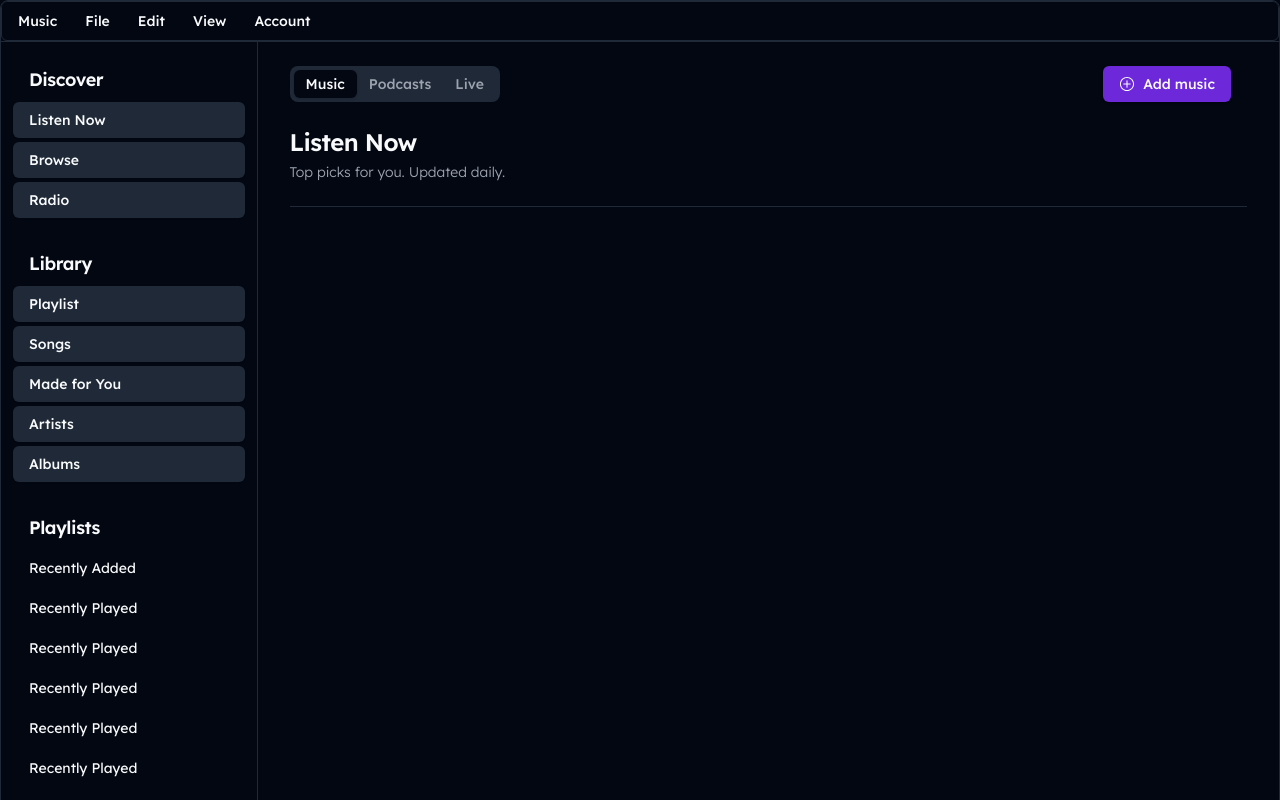
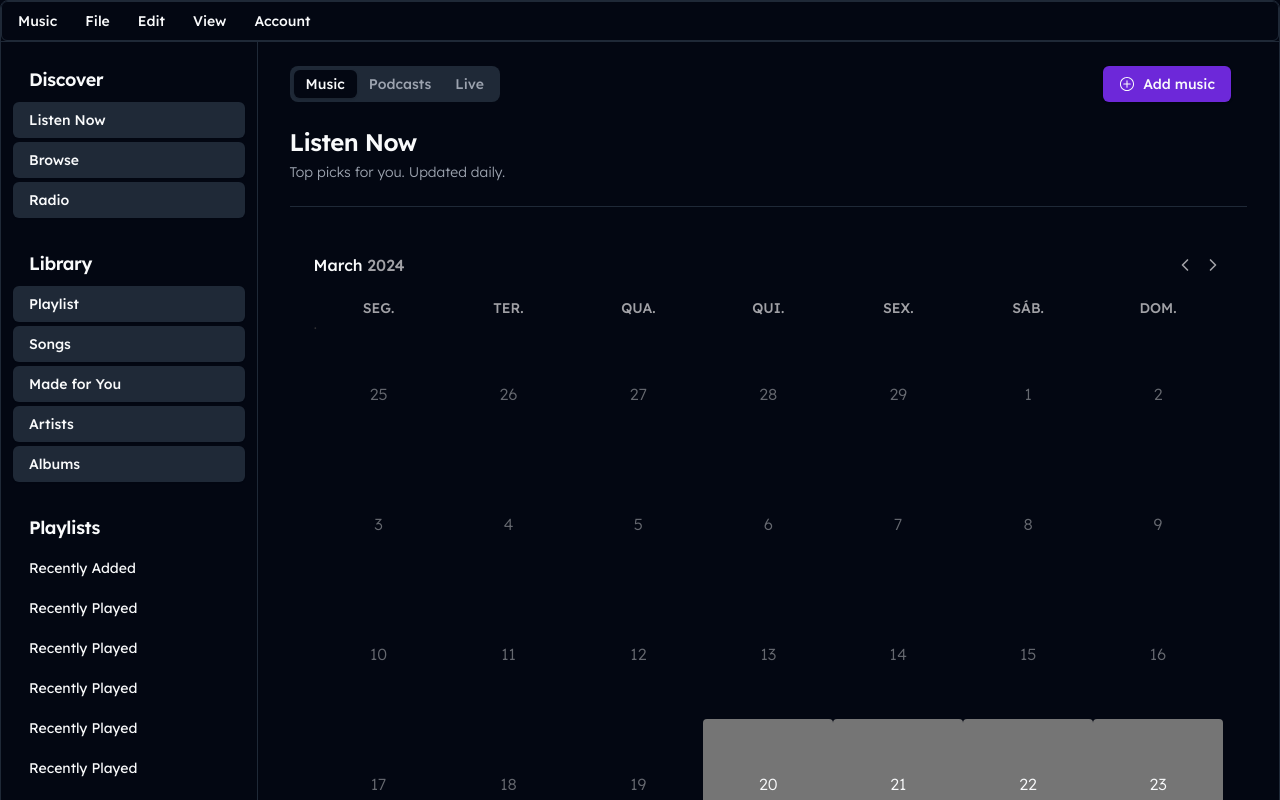
Before and after one commit to renansouz/MeetFlow-OBC, a React (Vite) app: page /dashboard in a window 1280 px wide. Shown: the top 800 px of the page. Built offline with nearby package versions, Linux system fonts and the light colour scheme.

Commit message:
create calendar component

```diff
--- a/package.json
+++ b/package.json
@@ -20,6 +20,7 @@
     "@stitches/react": "^1.2.8",
     "class-variance-authority": "^0.7.0",
     "clsx": "^2.1.0",
+    "dayjs": "^1.11.10",
     "localforage": "^1.10.0",
     "lucide-react": "^0.359.0",
     "match-sorter": "^6.3.4",
--- /dev/null
+++ b/src/components/Calendar/Calendar.tsx
@@ -0,0 +1,205 @@
+import dayjs from 'dayjs'
+import { ChevronLeft, ChevronRight } from 'lucide-react'
+import { useMemo, useState } from 'react'
+import { getWeekDays } from '@/utils/get-week-day';
+import {
+  CalendarActions,
+  CalendarBody,
+  CalendarContainer,
+  CalendarDay,
+  CalendarHeader,
+  CalendarTitle,
+} from './styles'
+
+interface CalendarWeek {
+  week: number
+  days: Array<{
+    date: dayjs.Dayjs
+    disabled: boolean
+  }>
+}
+
+
+type CalendarWeeks = CalendarWeek[]
+
+interface BlockedDates {
+  blockedWeekDays: number[]
+  blockedDates: number[]
+}
+
+
+interface CalendarProps {
+  selectedDate: Date | null
+  onDateSelected: (date: Date) => void
+}
+
+interface CalendarProps {
+    selectedDate: Date | null
+    onDateSelected: (date: Date) => void
+  }
+
+export function Calendar() {
+
+    const[blockedDates,setBlockedDates] = useState<BlockedDates>({blockedWeekDays:[1,2],blockedDates:[1,2]});
+
+    const onDateSelected = (date: Date) => {}
+
+  // Referente aos meses do ano
+  const [currentDate, setCurrentDate] = useState(() => {
+    return dayjs().set('date', 1)
+  })
+
+  function handlePreviousMonth() {
+    const previousMonth = currentDate.subtract(1, 'month') // Subtrai 1 mês da data atual
+
+    setCurrentDate(previousMonth)
+  }
+
+  function handleNextMonth() {
+    const nextMonth = currentDate.add(1, 'month') // Adiciona 1 mês da data atual
+
+    setCurrentDate(nextMonth)
+  }
+
+  const shortWeekDays = getWeekDays({ short: true })
+
+  const currentMonth = currentDate.format('MMMM')
+  const currentYear = currentDate.format('YYYY')
+
+
+//   const { data: blockedDates } = useQuery<BlockedDates>({ // Chamada que bloqueia os dias da semana
+//     queryKey: ['blocked-dates', currentDate.get('year'), currentDate.get('month')],
+//     queryFn: async () => {
+//       const response = await api.get(`/users/${username}/blocked-dates`, {
+//         params: {
+//           year: currentDate.get('year'),
+//           month: currentDate.get('month') + 1,
+//         },
+//       })
+
+//       return response.data
+//     },
+//     })
+
+  // Referente aos dias da semana
+  const calendarWeeks = useMemo(() => { // useMemo é utilizado para evitar que a função seja executada toda vez que o componente for renderizado
+    if (!blockedDates) {
+      return []
+    }
+
+    console.log('calendarWeeks ~ blockedDates', blockedDates)
+
+    const daysInMonthArray = Array.from({
+      length: currentDate.daysInMonth(), // daysInMonth() retorna o número de dias do mês
+    }).map((_, i) => {
+      return currentDate.set('date', i + 1)
+    })
+
+    const firstWeekDay = currentDate.get('day')
+
+    const previousMonthFillArray = Array.from({ // O dia da semana sempre me retorna o que falta para preencher a linha
+      length: firstWeekDay,
+    })
+      .map((_, i) => {
+        return currentDate.subtract(i + 1, 'day')
+      })
+      .reverse()
+
+      const lastDayInCurrentMonth = currentDate.set( // pegando o último dia do mês
+        'date',
+        currentDate.daysInMonth(),
+      )
+      const lastWeekDay = lastDayInCurrentMonth.get('day')
+
+      const nextMonthFillArray = Array.from({
+        length: 7 - (lastWeekDay + 1),
+      }).map((_, i) => {
+        return lastDayInCurrentMonth.add(i + 1, 'day')
+      })
+
+      const calendarDays = [ // Pegando todos os dias do mes e formatando eles
+        ...previousMonthFillArray.map((date) => {
+          return { date, disabled: true }
+        }),
+        ...daysInMonthArray.map((date) => {
+          return {
+          date,
+          disabled:
+            date.endOf('day').isBefore(new Date()) || // Verificando se o dia já passou - endOf('day') retorna o final do dia - isBefore() verifica se a data é antes da data passada
+            blockedDates.blockedWeekDays.includes(date.get('day')) || // Verificando se o dia da semana está disponível para atendimento
+            blockedDates.blockedDates.includes(date.get('date')),
+          }
+        }),
+        ...nextMonthFillArray.map((date) => {
+          return { date, disabled: true }
+        }),
+      ]
+
+      const calendarWeeks = calendarDays.reduce<CalendarWeeks>( // Calculando as semanas do mês
+        (weeks, _, i, original) => {
+          const isNewWeek = i % 7 === 0 // Verificando se é uma nova semana - Se cheguei ne um numero divisível por 7
+
+          if (isNewWeek) {
+            weeks.push({
+              week: i / 7 + 1,
+              days: original.slice(i, i + 7),
+            })
+          }
+
+          return weeks
+        },
+        [],
+      )
+
+      return calendarWeeks
+    }, [currentDate, blockedDates])
+
+  return (
+    <CalendarContainer>
+      <CalendarHeader>
+        <CalendarTitle>
+        {currentMonth} <span>{currentYear}</span>
+        </CalendarTitle>
+
+        <CalendarActions>
+        <button onClick={handlePreviousMonth} title="Previous month">
+            <ChevronLeft />
+          </button>
+          <button onClick={handleNextMonth} title="Next month">
+            <ChevronRight />
+          </button>
+        </CalendarActions>
+      </CalendarHeader>
+
+      <CalendarBody>
+        <thead>
+          <tr>
+            {shortWeekDays.map((weekDay) => (
+              <th key={weekDay}>{weekDay}.</th>
+            ))}
+          </tr>
+        </thead>
+        <tbody>
+        {calendarWeeks.map(({ week, days }) => {
+            return (
+              <tr key={week}>
+                {days.map(({ date, disabled }) => {
+                  return (
+                    <td key={date.toString()}>
+                      <CalendarDay
+                        onClick={() => onDateSelected(date.toDate())}
+                        disabled={disabled}
+                      >
+                        {date.get('date')}
+                      </CalendarDay>
+                    </td>
+                  )
+                })}
+              </tr>
+            )
+          })}
+        </tbody>
+      </CalendarBody>
+    </CalendarContainer>
+  )
+}
--- /dev/null
+++ b/src/components/Calendar/styles.ts
@@ -0,0 +1,96 @@
+import styled from 'styled-components';
+
+export const CalendarContainer = styled.div`
+  display: flex;
+  flex-direction: column;
+  gap: 1.5rem; /* $6 */
+  padding: 1.5rem; /* $6 */
+`;
+
+export const CalendarHeader = styled.div`
+  display: flex;
+  align-items: center;
+  justify-content: space-between;
+`;
+
+export const CalendarTitle = styled.span`
+  font-weight: 500; /* $medium */
+  text-transform: capitalize;
+  span {
+    color: #a1a1a6; /* $gray200 */
+  }
+`;
+
+export const CalendarActions = styled.div`
+  display: flex;
+  gap: 0.5rem; /* $2 */
+  color: #a1a1a6; /* $gray200 */
+
+  button {
+    all: unset; /* Remove todos os estilos padrões do botão */
+    cursor: pointer;
+    line-height: 0;
+    border-radius: 0.25rem; /* $sm */
+
+    svg {
+      width: 1.25rem; /* $5 */
+      height: 1.25rem; /* $5 */
+    }
+
+    &:hover {
+      color: #dcdce6; /* $gray100 */
+    }
+
+    &:focus {
+      box-shadow: 0 0 0 2px #dcdce6; /* $colors$gray100 */
+    }
+  }
+`;
+
+export const CalendarBody = styled.table`
+  width: 100%;
+  font-family: inherit; /* $default */
+  border-spacing: 0.25rem;
+  table-layout: fixed;
+
+  thead th {
+    color: #a1a1a6; /* $gray200 */
+    font-weight: 500; /* $medium */
+    font-size: 0.875rem; /* $sm */
+  }
+
+  tbody:before {
+    line-height: 0.75rem; /* Ajusta o espaçamento entre os dias e o cabeçalho */
+    content: '.';
+    display: block;
+    color: #2f2f33; /* $gray800 */
+  }
+
+  tbody td {
+    box-sizing: border-box;
+  }
+`;
+
+export const CalendarDay = styled.button`
+  all: unset;
+  width: 100%;
+  aspect-ratio: 1 / 1; /* Mantém a proporção do botão mesma largura e altura */
+  background: #757575; /* $gray600 */
+  text-align: center;
+  cursor: pointer;
+  border-radius: 0.25rem; /* $sm */
+
+  &:disabled {
+    background: none;
+    cursor: default;
+    opacity: 0.4;
+  }
+
+  &:not(:disabled):hover {
+    background: #5e5e5e; /* $gray500 */
+  }
+
+  &:focus {
+    box-shadow: 0 0 0 2px #dcdce6; /* $colors$gray100 */
+  }
+`;
--- a/src/components/ui/button.tsx
+++ b/src/components/ui/button.tsx
@@ -15,7 +15,7 @@ const buttonVariants = cva(
                 secondary: 'bg-secondary text-secondary-foreground hover:bg-secondary/80',
                 ghost: 'hover:bg-accent hover:text-accent-foreground',
                 link: 'text-primary underline-offset-4 hover:underline',
-                costumize: 'border-solid border-2 border-indigo-700 hover:bg- items-center justify-center rounded-md px-5 py-2 bg-white text-indigo-700'
+                costumize: 'border-solid border-2 border-indigo-700 hover:bg- items-center justify-center rounded-md px-5 py-2 bg-white text-indigo-700 hover:bg-indigo-700 hover:text-white'
             },
             size: {
                 default: 'h-10 px-4 py-2',
--- a/src/pages/Dashboard/Dashboard.tsx
+++ b/src/pages/Dashboard/Dashboard.tsx
@@ -1,5 +1,7 @@
 import { Menubar, MenubarContent, MenubarItem, MenubarMenu, MenubarSeparator, MenubarShortcut, MenubarTrigger } from '@/components/ui/menubar';
 import { Separator } from '@/components/ui/separator';
+
+import { Calendar } from '@/components/Calendar/Calendar';
 
 export const Dashboard = () => {
     return (
@@ -187,6 +189,10 @@ export const Dashboard = () => {
                                             </div>
 
                                             <Separator />
+                                            <div className='flex justify-center items-center'>
+                                                <Calendar/>
+                                            </div>
+
                                         </div>
                                     </div>
                                 </div>
--- a/src/pages/Home/Home.tsx
+++ b/src/pages/Home/Home.tsx
@@ -1,7 +1,7 @@
 import { BackGroundImage } from './styles';
 import { Link } from 'react-router-dom';
 import { Card } from './Components/Card';
-import { Star, ShieldCheck, FolderSync } from 'lucide-react';
+import { Star, Share2, FolderSync } from 'lucide-react';
 
 export const Home = () => {
     return (
@@ -32,7 +32,7 @@ export const Home = () => {
 
                 <div className="w-3/6 flex justify-center items-center flex-col gap-20 max-xl:gap-52 max-xl:mb-20">
                     <Card Icon={Star} title="Facilidade de Uso" label="Navegue e agende serviços sem complicações." />
-                    <Card Icon={ShieldCheck} title="conexões direta" label="Conecte-se diretamente com profissionais qualificados." />
+                    <Card Icon={Share2} title="conexões direta" label="Conecte-se diretamente com profissionais qualificados." />
                     <Card Icon={FolderSync} title="gerenciamento simples" label="Mantenha sua agenda organizada em um só lugar." />
                 </div>
             </section>
--- a/src/pages/Home/styles.tsx
+++ b/src/pages/Home/styles.tsx
@@ -14,4 +14,5 @@ export const BackGroundImage = styled.div`
     align-items: center;
     justify-content: center;
     z-index: 1;
+    flex-direction: column;
 `;
--- a/src/pages/Register/styles.ts
+++ b/src/pages/Register/styles.ts
@@ -20,4 +20,5 @@ export const FormDiv = styled.div`
     width: 70%;
     height: 75%;
     position: relative;
+    border-radius: .7rem;
 `;
--- a/src/router.tsx
+++ b/src/router.tsx
@@ -6,6 +6,7 @@ import { Home } from './pages/Home/Home';
 import { Register } from './pages/Register/Register';
 import { NotFound } from './pages/404';
 import { Dashboard } from './pages/Dashboard/Dashboard';
+import { Calendar } from './components/Calendar/Calendar';
 
 export const router = createBrowserRouter([
     {
--- /dev/null
+++ b/src/utils/get-week-day.ts
@@ -0,0 +1,17 @@
+
+
+interface GetWeekDaysParams {
+    short?: boolean
+}
+export function getWeekDays({ short = false }: GetWeekDaysParams = {}) {
+    const formatter = new Intl.DateTimeFormat('pt-BR', { weekday: 'long' })
+
+    return Array.from(Array(7).keys())
+      .map((day) => formatter.format(new Date(Date.UTC(2021, 5, day))))
+      .map((weekDay) => {
+        if (short) {
+          return weekDay.substring(0, 3).toUpperCase()
+        }
+        return weekDay.substring(0, 1).toUpperCase().concat(weekDay.substring(1))
+      })
+  }
```
Also changed, not shown: src/pages/Register/Step2.tsx (+25 -24 lines), 1 other file (tests, documents, lock files or other folders).
